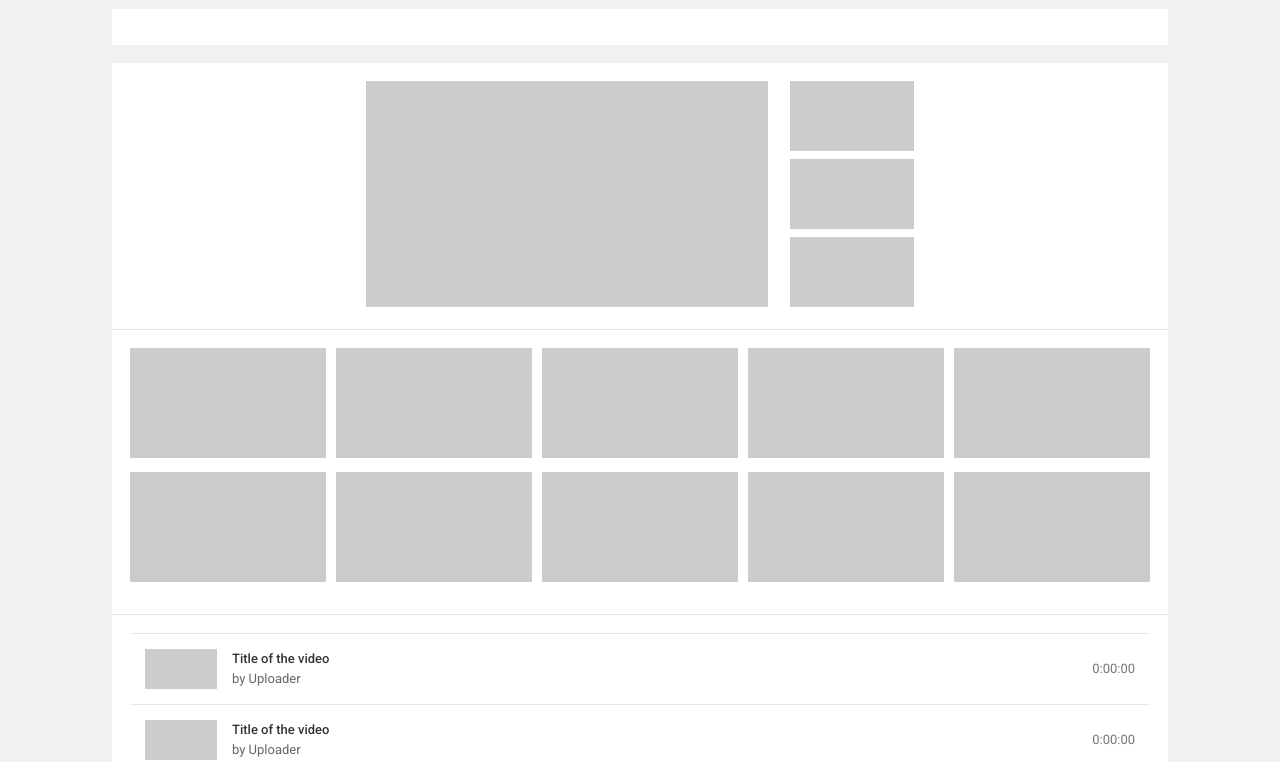
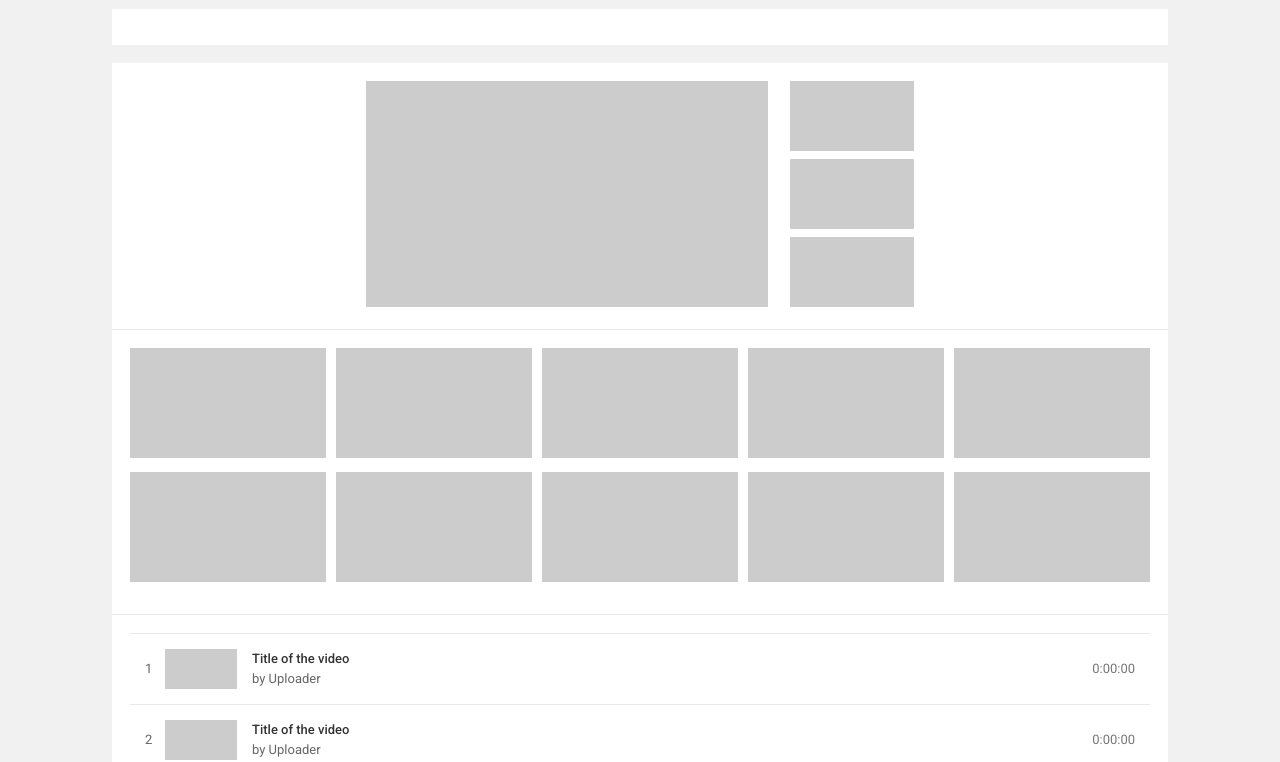
Before and after one commit to meyfa/youtube-thumbnail-preview, a website: page index.html in a window 1280 px wide. Shown: the part 59-821 px from the top of the page. Drawn offline with nearby package versions, Linux system fonts and the light colour scheme.

Commit message:
Add indices to playlist items

```diff
--- a/app/app.css
+++ b/app/app.css
@@ -146,6 +146,14 @@
     border-top: 1px solid #E8E8E8;
 }
 
+.prev-playlist-item-no {
+    display: inline-block;
+    width: 20px;
+    line-height: 40px;
+    text-align: left;
+    font-size: 13px;
+    color: #666;
+}
 .prev-playlist-item-img {
     display: inline-block;
     width: 72px;
@@ -154,7 +162,7 @@
 }
 .prev-playlist-item-text {
     display: inline-block;
-    width: calc(100% - 80px - 72px);
+    width: calc(100% - 80px - 72px - 20px);
     padding-left: 15px;
     line-height: 20px;
     text-align: left;
--- a/index.html
+++ b/index.html
@@ -61,6 +61,9 @@
 
                     <div class="prev-playlist">
                         <div class="prev-playlist-item" ng-repeat="i in [0,1,2,3,4]">
+                            <div class="prev-playlist-item-no">
+                                {{$index + 1}}
+                            </div>
                             <div class="prev-playlist-item-img">
                                 <div class="previmg"></div>
                             </div>
```
